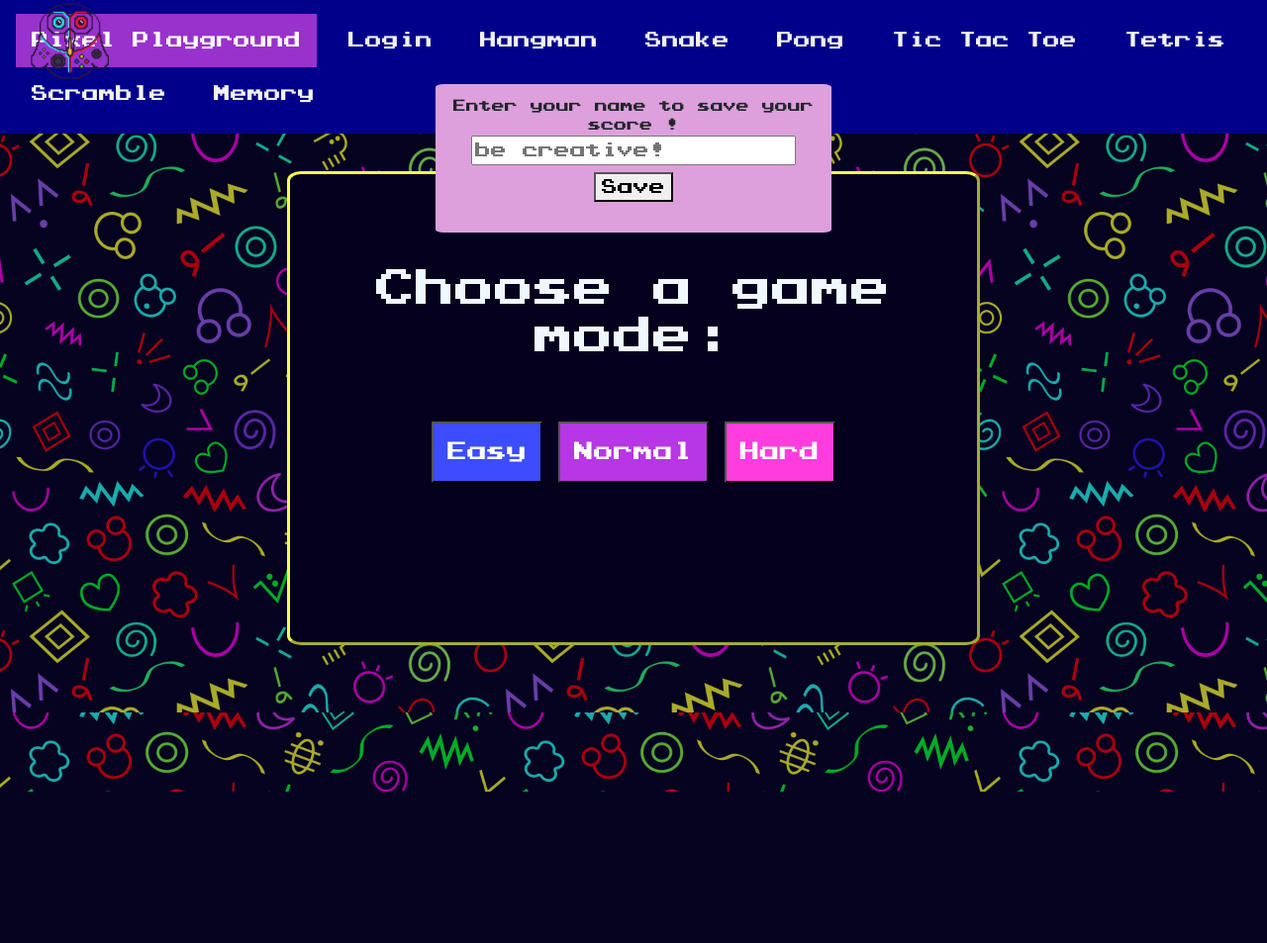
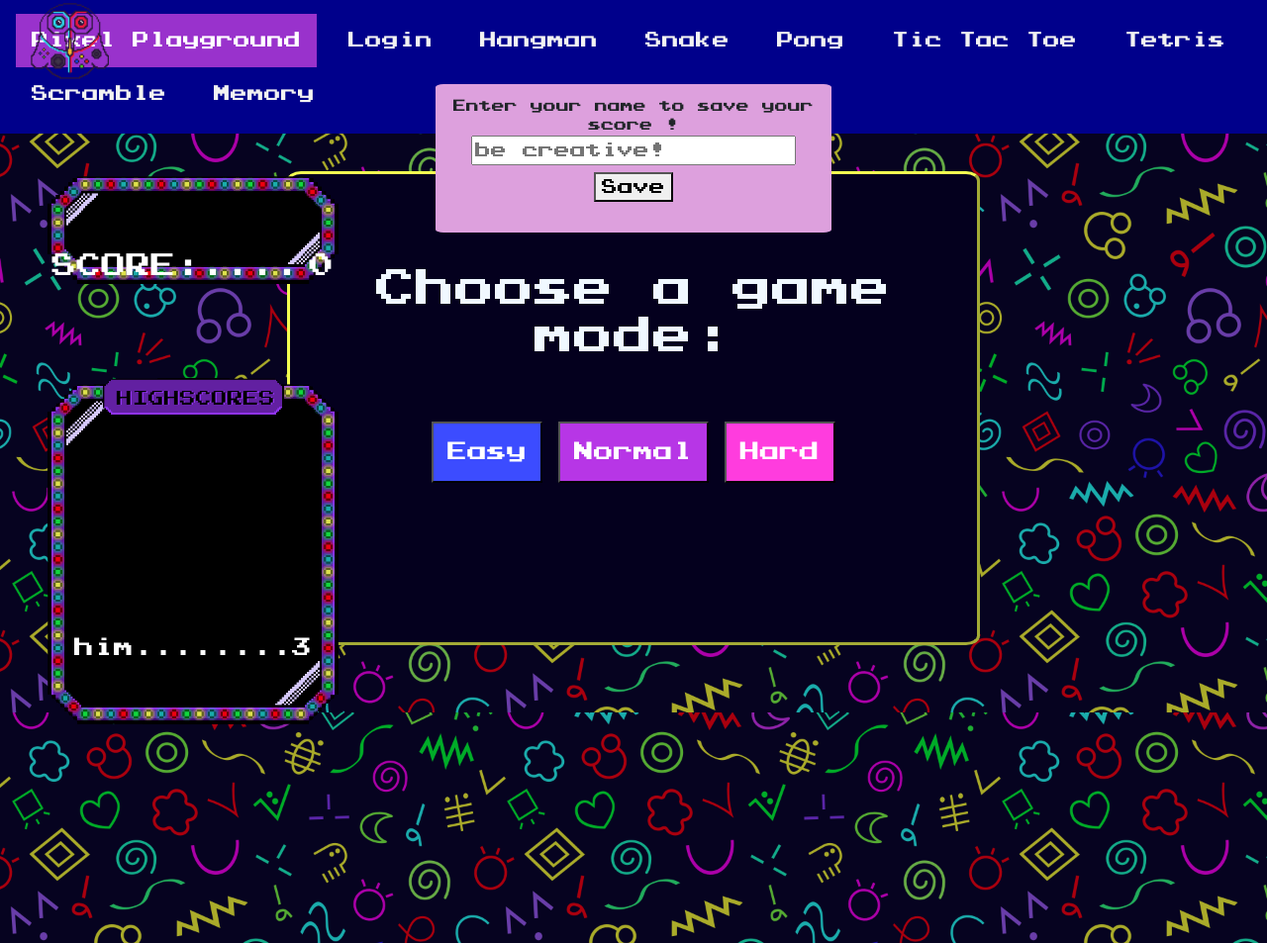
Before and after one commit to LilboX3/ITproj_PixelPlayground, a PHP site: page /Snake.php in a window 1280 px wide. Shown: the whole page at 99% size. Before the commit the page ends 800 px from the top, so only its background shows below. Run offline with PHP 8.4, Linux system fonts and the light colour scheme; data comes from the database, SQL or seed files in the repository.

Commit message:
snake scoreboard

```diff
--- a/Hangman.php
+++ b/Hangman.php
@@ -24,7 +24,6 @@ include_once 'navbar.php';
             <div class="col-8">
             <h1 style="margin-bottom:2%;">HANGMAN GAME</h1>
 
-            <?php if(!isset($_SESSION['username'])){?>
             <?php
                 if (isset($_SESSION['username'])){ ?>
                     <script>
--- a/Snake.php
+++ b/Snake.php
@@ -10,12 +10,29 @@ include_once 'navbar.php';
 </head>
 <body class="background">
     <div class="container">
+    <div id="scoreboard" class="scoreboard">
+        <div class="score-label">SCORE:....<span id="score">0</span></div>
+    </div>
+    <div id="topfive" class="topfive">
+         <span id="top5score"></span>
+    </div>
+
     <?php if(!isset($_SESSION['username'])){?>
         <div class="entername" id="snakebox">
                     <div style="font-size:small;">Enter your name to save your score !</div>
                     <input type="text" id="snakename" placeholder="be creative!"> <button id="savesnake">Save</button>
         </div>
     <?php }?>
+
+    <?php
+            if (isset($_SESSION['username'])){ ?>
+                    <script>
+                        var username = '<?php echo $_SESSION['username']; ?>';
+                        console.log("Current username inside .php : ", username);
+                    </script>
+                    <?php
+                }
+        ?>
 
         <div class="gameField" id="mode">
             <div style="padding-top:10%; padding-bottom:20%; text-align: center">
--- a/Snake/script.js
+++ b/Snake/script.js
@@ -15,7 +15,7 @@ let yVelocity = 0;
 let foodX;
 let foodY;
 let score = 0;
-console.log("Current username: ", username);
+
 let snake = [
     {x:unitSize*4, y:0},
     {x:unitSize*3, y:0},
@@ -27,6 +27,8 @@ var speed;
 
 window.addEventListener("keydown", changeDirection);
 reset.addEventListener("click", resetGame);
+updateScore(score);
+updateHighScores();
 
 easy.addEventListener("click", function(){
     speed = 150;
@@ -204,6 +206,8 @@ function displayGameOver(){
     ctx.textAlign = "center";
     ctx.fillText("GAME OVER!", gameWidth/2, gameHeight/2);
     running = false;
+    updateScore(score);
+    updateHighScores();
 };
 
 function startMenu(){
@@ -224,3 +228,23 @@ function resetGame(){
     ];
     startMenu();
 };
+
+function updateScore(newScore) {
+    document.getElementById('score').innerHTML = newScore;
+}
+
+function updateHighScores() {
+    $.ajax({
+        url: '/ITproj_PixelPlayground-master/src/topfivescores.php',
+        type: 'POST',
+        data: { game: 'Snake' },
+        success: function(data) {
+            var highScores = JSON.parse(data);
+            var scoresHTML = '';
+            for (var i = 0; i < highScores.length; i++) {
+                scoresHTML += '<p class="top5score">' + highScores[i].username + '........' + highScores[i].score + '</p>';
+            }
+            document.getElementById('topfive').innerHTML = scoresHTML;
+        }
+    });
+}
--- a/navbar.css
+++ b/navbar.css
@@ -68,3 +68,62 @@
   color: white;
   margin-bottom: 2%;
 }
+
+.top5score{
+  display: flex;
+  align-items: center;
+  justify-content: center;
+  font-size: 20px;
+}
+
+
+.score-label {
+  display: flex;
+  align-items: center;
+  justify-content: center;
+  font-size: 25px;
+}
+
+.score-label span {
+  margin-left: 10px; /* adjust this value to add space between label and score */
+}
+
+
+.scoreboard {
+  position: absolute;
+  left: 0;
+  background-image: url('pics/Scoreboard.gif');
+  background-size: contain;
+  background-repeat: no-repeat;
+  color: #fff;
+  padding-bottom: 150px;
+  width: 25%;
+  height: 340px;
+  margin-left: 35px;
+  display: flex;
+  justify-content: center;
+  align-items: center;
+  flex-direction: column;
+  text-align: center;
+}
+
+
+
+.topfive{
+  position: absolute;
+  left: 0;
+  background-image: url('pics/topfive.gif');
+  background-size: contain;
+  background-repeat: no-repeat;
+  color: #fff;
+  padding: 20px;
+  width: 25%;
+  height: 580px;
+  margin-left: 35px;
+  display: flex;
+  justify-content: center;
+  align-items: center;
+  flex-direction: column;
+  text-align: center;
+  margin-top: 200px;
+}
```
Also changed, not shown: Pong/pong4.js (deleted).
